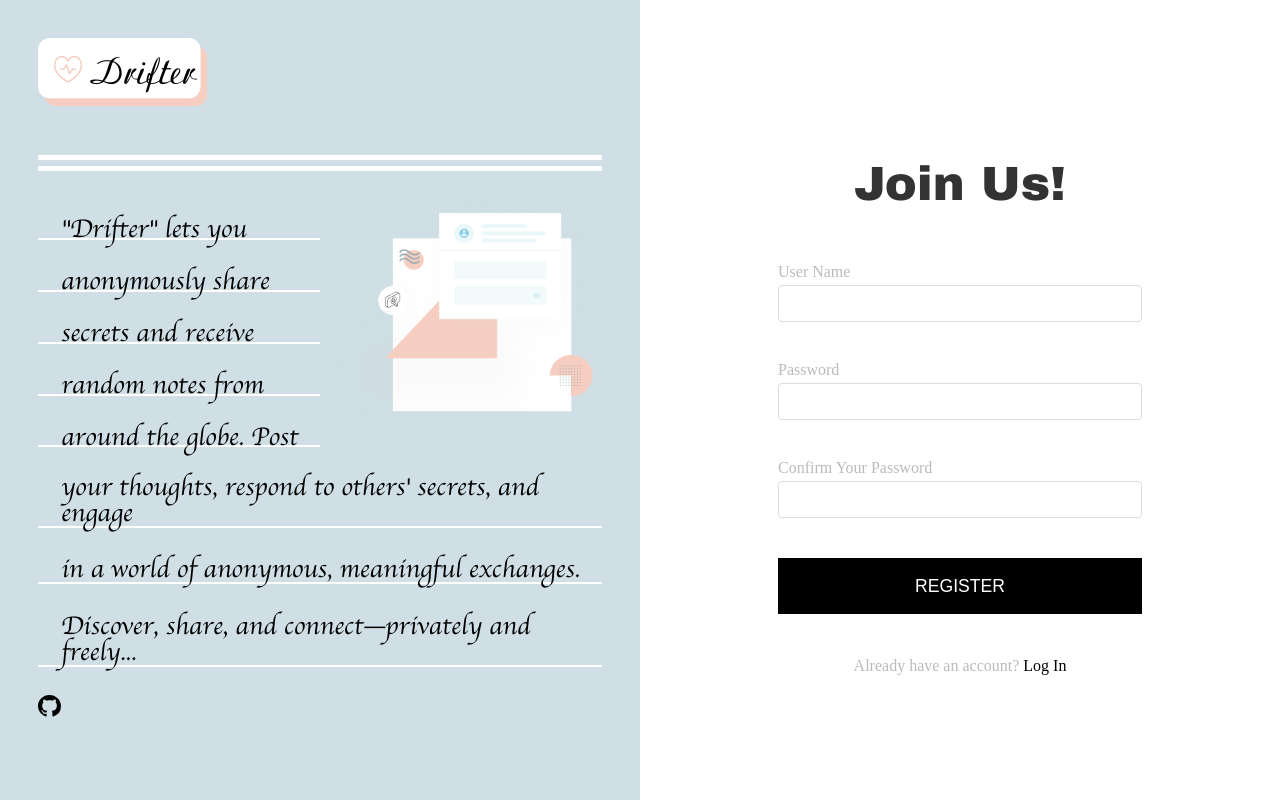
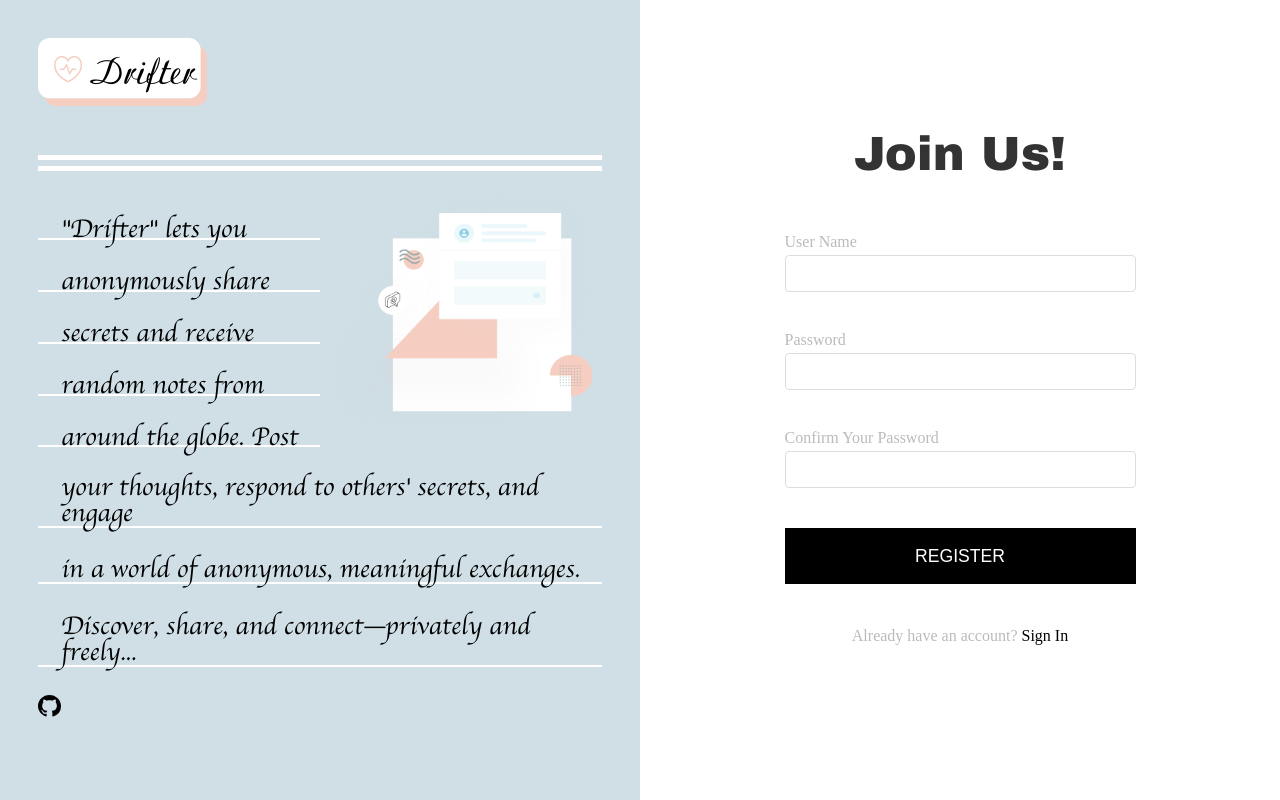
Before and after one commit to csySally/AgileWebProject_Drifter, a Python web app: template app/templates/register.html in a window 1280 px wide. Run offline with Jinja, Linux system fonts and the light colour scheme; the template is opened without the code that fills it, so the values that code supplies are empty.

Commit message:
Bugs fixed: change login.css into register.css

```diff
--- a/app/static/css/register.css
+++ b/app/static/css/register.css
@@ -99,7 +99,7 @@ hr {
 /* right-panel */
 .right-panel {
     float: right;
-    padding: 40px;
+    padding: 50px;
     background-color: #ffffff;
     width: 50%;
     height: 100vh;
@@ -107,7 +107,7 @@ hr {
 }
 
 h2 {
-    margin-top: 15vh;
+    margin-top: 10vh;
     color: #333;
     font-family: arial black;
     font-size: 3em;
--- a/app/templates/register.html
+++ b/app/templates/register.html
@@ -5,7 +5,7 @@
     <meta name="viewport" content="width=device-width, initial-scale=1.0" />
     <title>Drifter - Register</title>
     <link rel="stylesheet" href="../static/css/reset.css" />
-    <link rel="stylesheet" href="../static/css/login.css" />
+    <link rel="stylesheet" href="../static/css/register.css" />
     <link
       rel="shortcut icon"
       href="../static/images/logo.png"
@@ -64,7 +64,7 @@
           </div>
             <button type="submit" class="btn-sign-in">REGISTER</button>
             <div class="signup-link">
-                Already have an account? <a href="../templates/login.html">Log In</a>
+                Already have an account? <a href="../templates/login.html">Sign In</a>
             </div>
         </form>
     </section>
```
